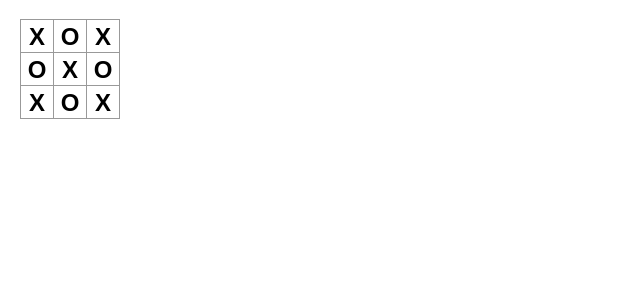
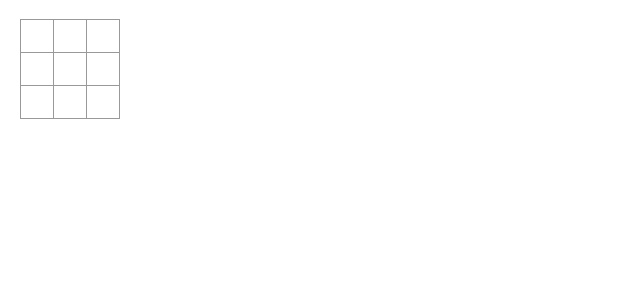
Before and after one commit to benincasantonio/react-tic-tac-toe, a React app: page / in a window 1280 px wide. Shown: the top 300 px of the page, without its empty margins (0-640 px from the left). Built offline with nearby package versions, Linux system fonts and the light colour scheme; the HTML template or start-up script is replaced by a standard one.

Commit message:
feat: Update Square component to allow clicking and setting the sign

```diff
--- a/src/components/Square.tsx
+++ b/src/components/Square.tsx
@@ -1,3 +1,11 @@
-export default function Square({ sign }: { sign: 'X' | 'O' }) {
-    return <button className="square">{sign}</button>;
+import { useState } from "react";
+
+export default function Square() {
+    const [sign, setSign] = useState<'X' | 'O' | null>(null);
+
+    function handleClick() {
+        setSign('X');
+    }
+
+    return <button className="square" onClick={handleClick}>{sign}</button>;
 }
```
